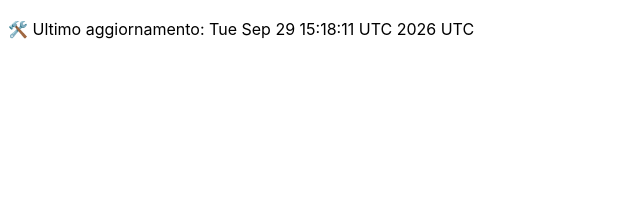
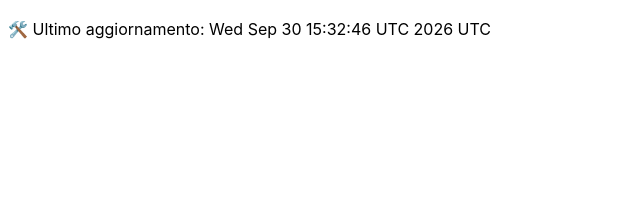
Before and after one commit to DanteTrb/DanteTrb.github.io, a Jekyll site: the page built from badges.md, in a window 1280 px wide. Shown: the top 213 px of the page, without its empty margins (0-640 px from the left). Built offline with Jekyll 4.4.1, drawn with Linux system fonts in a browser that asks for light colours; our own code applies the rules of GitHub Pages for plain Markdown files.

Commit message:
🛠️ Aggiornamento automatico badge

```diff
--- a/badges.md
+++ b/badges.md
@@ -1 +1 @@
-🛠️ Ultimo aggiornamento: Tue Sep 29 15:18:11 UTC 2026 UTC
+🛠️ Ultimo aggiornamento: Wed Sep 30 15:32:46 UTC 2026 UTC
```
